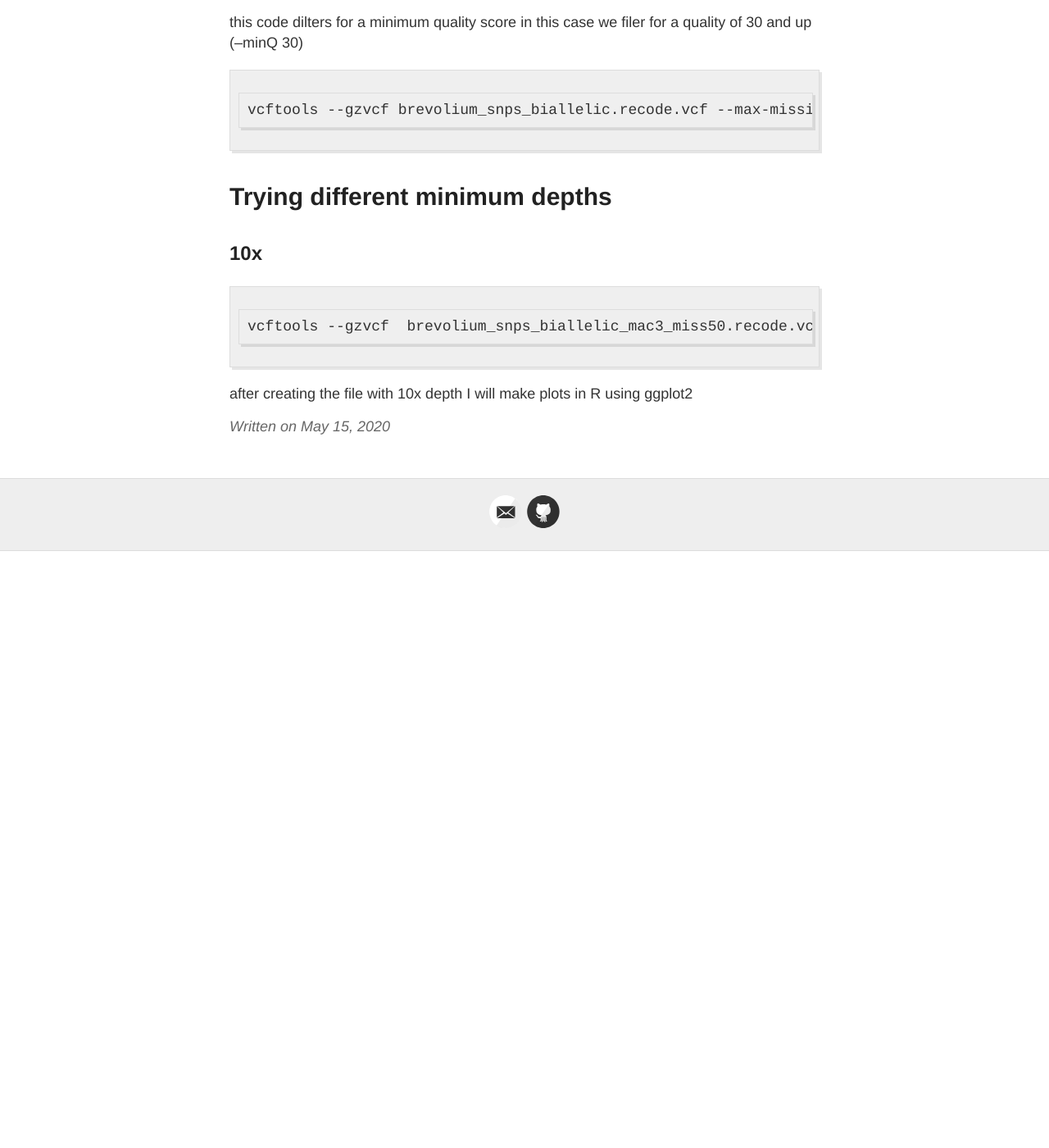
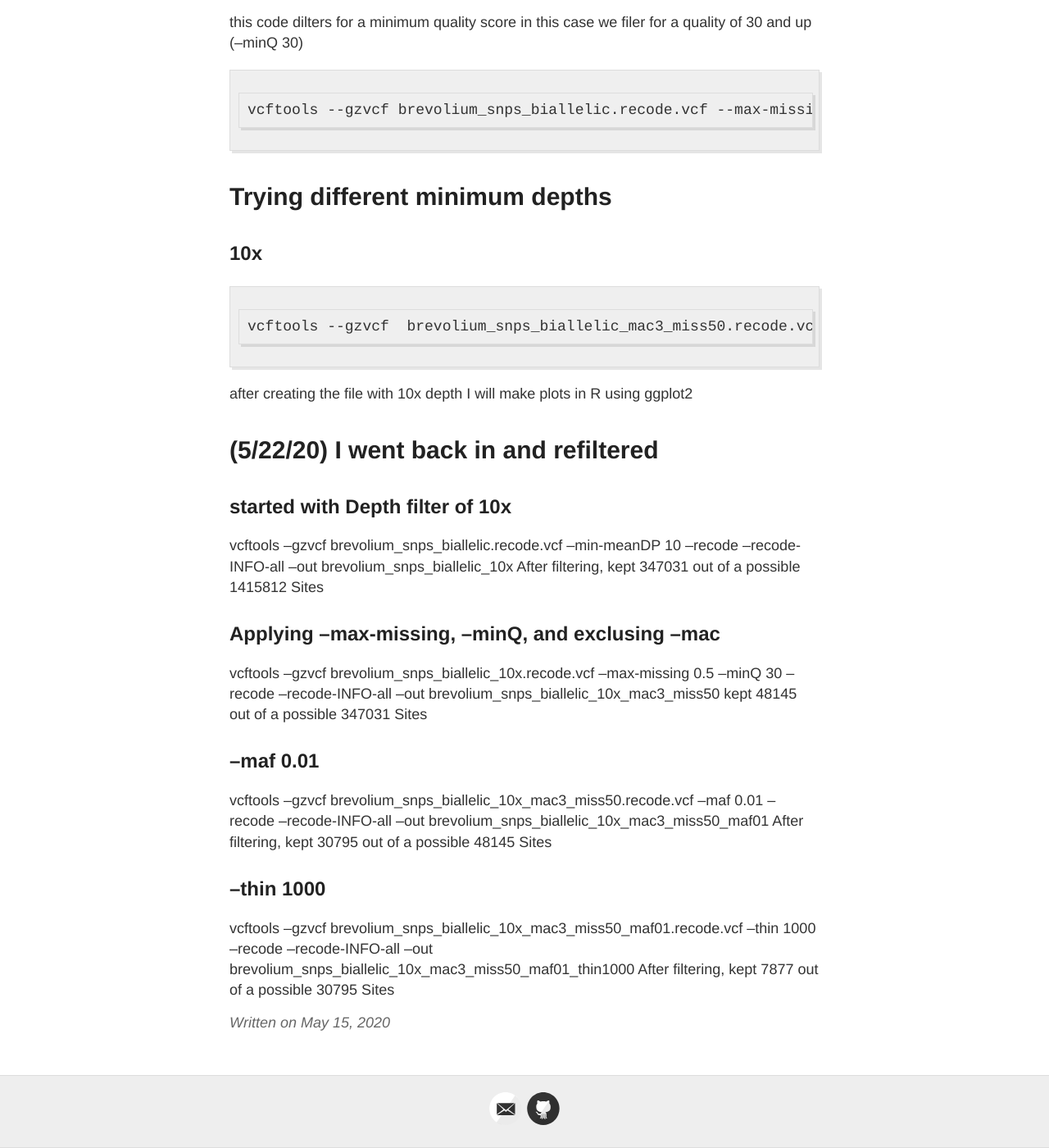
Before and after one commit to Mwags24/Brevolium_Notebook, a Jekyll site: the page built from _posts/2020-5-15-VCFtools.md, in a window 1280 px wide and 1400 px high, scrolled down 3489 px. Shown: the whole window at 82% size. Built offline with Jekyll 4.4.1, drawn with Linux system fonts in a browser that asks for light colours; before the commit the page ends 4161 px from its top, so only the background shows below that.

Commit message:
Update 2020-5-15-VCFtools.md

```diff
--- a/_posts/2020-5-15-VCFtools.md
+++ b/_posts/2020-5-15-VCFtools.md
@@ -274,3 +274,26 @@ in this case we filer for a quality of 30 and up (--minQ 30)
     vcftools --gzvcf  brevolium_snps_biallelic_mac3_miss50.recode.vcf --min-meanDP 10 --recode --recode-INFO-all --out brevolium_snps_biallelic_mac3_miss50_10x
 
 after creating the file with 10x depth I will make plots in R using ggplot2
+
+
+# (5/22/20) I went back in and refiltered
+
+## started with Depth filter of 10x
+vcftools --gzvcf  brevolium_snps_biallelic.recode.vcf --min-meanDP 10 --recode --recode-INFO-all --out brevolium_snps_biallelic_10x
+    After filtering, kept 347031 out of a possible 1415812 Sites
+
+## Applying --max-missing, --minQ, and exclusing --mac
+
+vcftools --gzvcf brevolium_snps_biallelic_10x.recode.vcf --max-missing 0.5 --minQ 30 --recode --recode-INFO-all --out brevolium_snps_biallelic_10x_mac3_miss50
+    kept 48145 out of a possible 347031 Sites
+
+## --maf 0.01
+
+vcftools --gzvcf brevolium_snps_biallelic_10x_mac3_miss50.recode.vcf --maf 0.01 --recode --recode-INFO-all --out brevolium_snps_biallelic_10x_mac3_miss50_maf01
+    After filtering, kept 30795 out of a possible 48145 Sites
+
+
+## --thin 1000
+
+vcftools --gzvcf brevolium_snps_biallelic_10x_mac3_miss50_maf01.recode.vcf --thin 1000 --recode --recode-INFO-all --out brevolium_snps_biallelic_10x_mac3_miss50_maf01_thin1000
+    After filtering, kept 7877 out of a possible 30795 Sites
```
